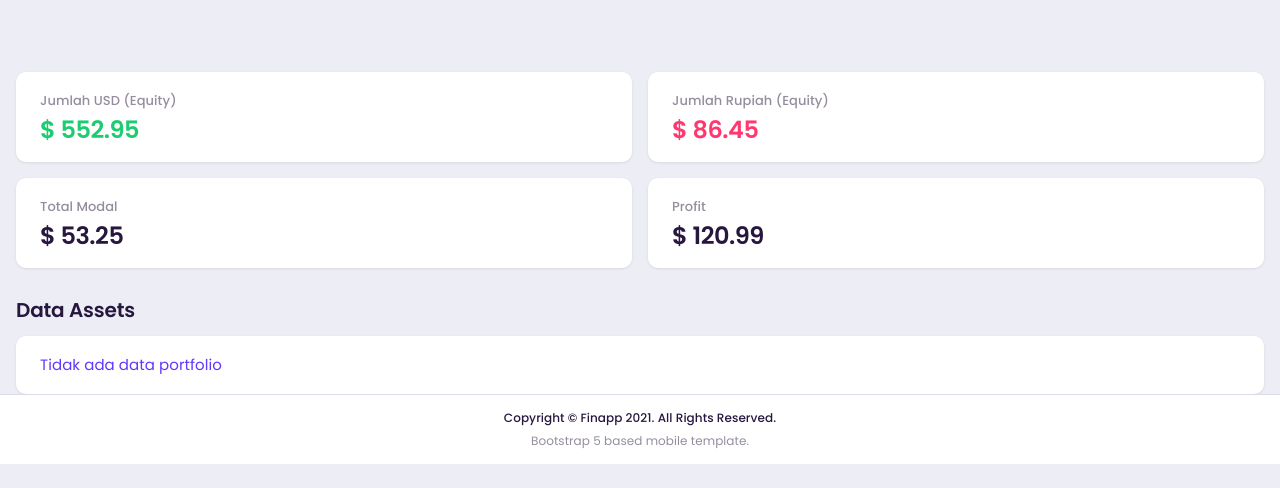
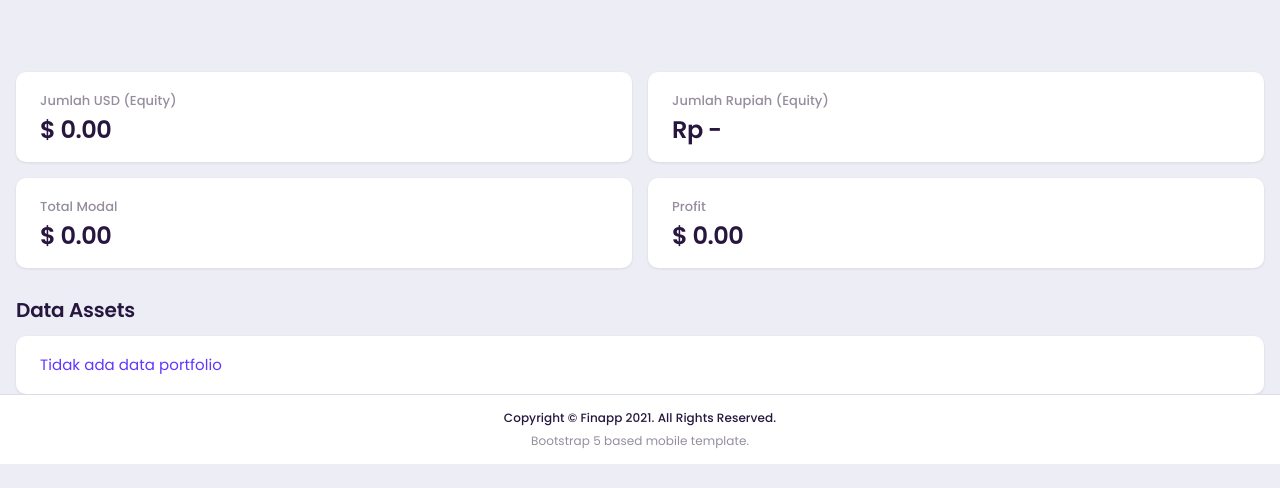
Before and after one commit to capolista/toko, a Flask app: page / in a window 1280 px wide. Shown: the top 488 px of the page. Run offline with Flask 3, Linux system fonts and the light colour scheme; data that the repository does not hold is empty; some libraries are stand-ins or nearby versions.

Commit message:
main.html

```diff
--- a/templates/main.html
+++ b/templates/main.html
@@ -250,13 +250,13 @@
                 <div class="col-6">
                     <div class="stat-box">
                         <div class="title">Jumlah USD (Equity)</div>
-                        <div class="value text-success">$ 552.95</div>
+                        <div class="value">$ {{ total_usdt }}</div>
                     </div>
                 </div>
                 <div class="col-6">
                     <div class="stat-box">
                         <div class="title">Jumlah Rupiah (Equity)</div>
-                        <div class="value text-danger">$ 86.45</div>
+                        <div class="value">Rp {{ total_idr }}</div>
                     </div>
                 </div>
             </div>
@@ -264,13 +264,15 @@
                 <div class="col-6">
                     <div class="stat-box">
                         <div class="title">Total Modal</div>
-                        <div class="value">$ 53.25</div>
+                        <div class="value">$ {{ total_modal }}</div>
                     </div>
                 </div>
                 <div class="col-6">
                     <div class="stat-box">
                         <div class="title">Profit</div>
-                        <div class="value">$ 120.99</div>
+						<div class="value {% if total_profit_usdt|float > 0 %}value text-success{% elif total_profit_usdt|float < 0 %}value text-danger{% endif %}">
+                            $ {{ total_profit_usdt }}
+                        </div>
                     </div>
                 </div>
             </div>
@@ -297,6 +299,17 @@
 			  <div class="price text-black">Profit&nbsp; $&nbsp;</div>
 			  <div class="price text-black">Profit&nbsp; IDR&nbsp;</div>
 		    </div>
+
+			<div class="left">
+				<div class="price text-black">:</div>
+					<div class="price text-black">:&nbsp; &nbsp;</div>
+					<div class="price text-black">:&nbsp; &nbsp;</div>
+					<div class="price text-black">:&nbsp; &nbsp;</div>
+					<div class="price text-black">:&nbsp; &nbsp;</div>
+					<div class="price text-black">:&nbsp;</div>
+					<div class="price text-black">:&nbsp;</div>
+					<div class="price text-black">:&nbsp;</div>
+				</div>
 <div class="right">
 	    <div class="price text-black">{{ item.asset }}</div>
 				  <div class="price text-black">{{ item.total }}&nbsp; &nbsp;</div>
@@ -304,12 +317,8 @@
 				  <div class="price text-black">$ {{ item.usdt_value }}&nbsp; &nbsp;</div>
 				  <div class="price text-black">Rp {{ item.idr_value }}&nbsp; &nbsp;</div>
 				  <div class="price text-black">$ {{ item.modal }}&nbsp; &nbsp;</div>
-					<div class="{% if item.profit_usdt|float > 0 %}price text-success{% elif item.profit_usdt|float < 0 %}price text-danger{% endif %}">
-						$ {{ item.profit_usdt }}&nbsp; &nbsp;
-					</div>
-					<div class="{% if item.profit_usdt|float > 0 %}price text-success{% elif item.profit_usdt|float < 0 %}price text-danger{% endif %}">
-						Rp {{ item.profit_idr }}&nbsp; &nbsp;
-					</div>
+				  <div class="{% if item.profit_usdt|float > 0 %}price text-success{% elif item.profit_usdt|float < 0 %}price text-danger{% endif %}"> $ {{ item.profit_usdt }}&nbsp; &nbsp; </div>
+				  <div class="{% if item.profit_usdt|float > 0 %}price text-success{% elif item.profit_usdt|float < 0 %}price text-danger{% endif %}"> Rp {{ item.profit_idr }}&nbsp; &nbsp; </div>
 		    </div>
                 </a>
 				{% else %}
```
Lines whose indentation alone changed are shown as unchanged.
